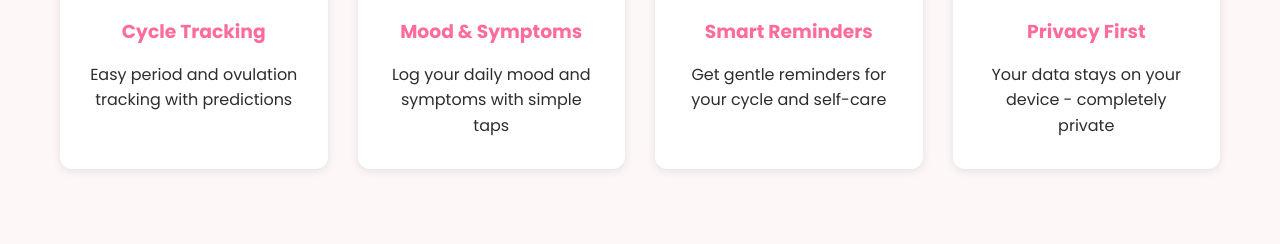
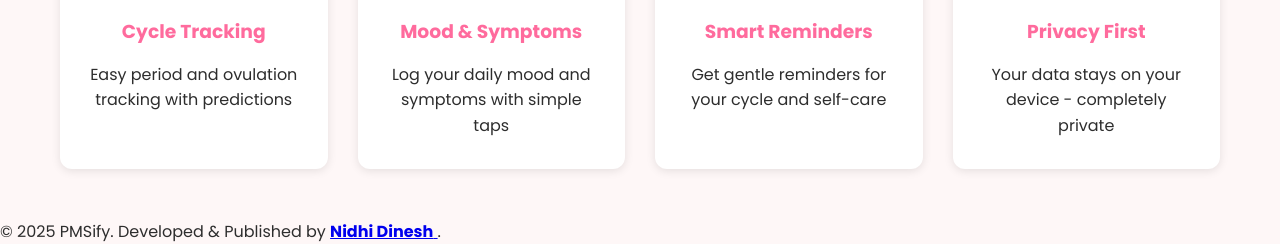
Before and after one commit to NidhiD26/PMSify, a plain HTML site: page index.html in a window 1280 px wide. Shown: the part 724-968 px from the top of the page. Before the commit the page ends 943 px from the top, so only its background shows below. Drawn offline with Linux system fonts and the light colour scheme.

Commit message:
footer section addition

```diff
--- a/index.html
+++ b/index.html
@@ -292,6 +292,15 @@
         </div>
     </section>
 
+   <footer>
+  <p>© 2025 PMSify. Developed & Published by
+    <a href="https://nidhidinesh.netlify.app/" target="_blank" rel="noopener noreferrer">
+      <strong>Nidhi Dinesh</strong>
+    </a>.
+  </p>
+</footer>
+
+
     <script src="script.js"></script>
 </body>
 </html>
```
